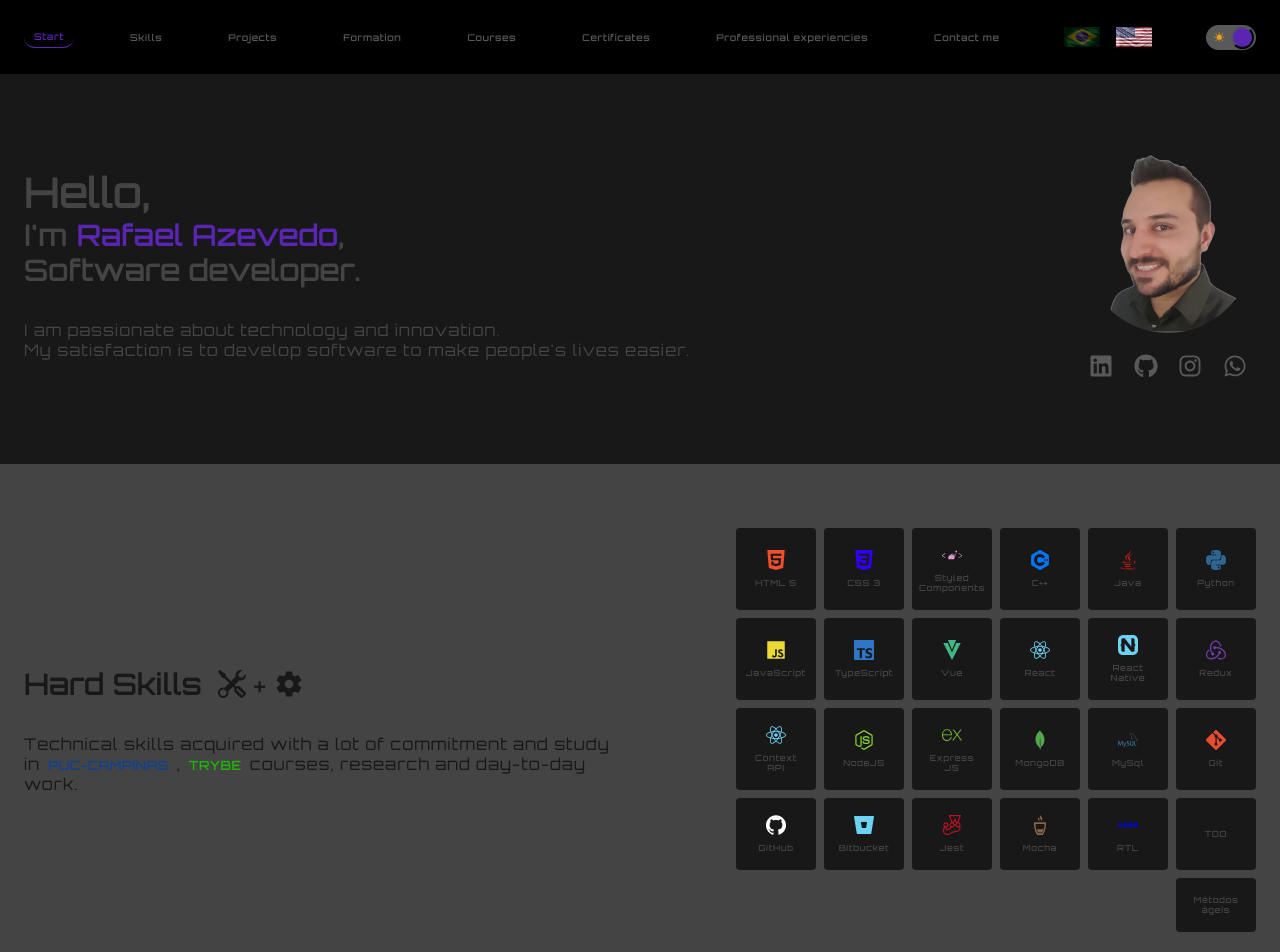
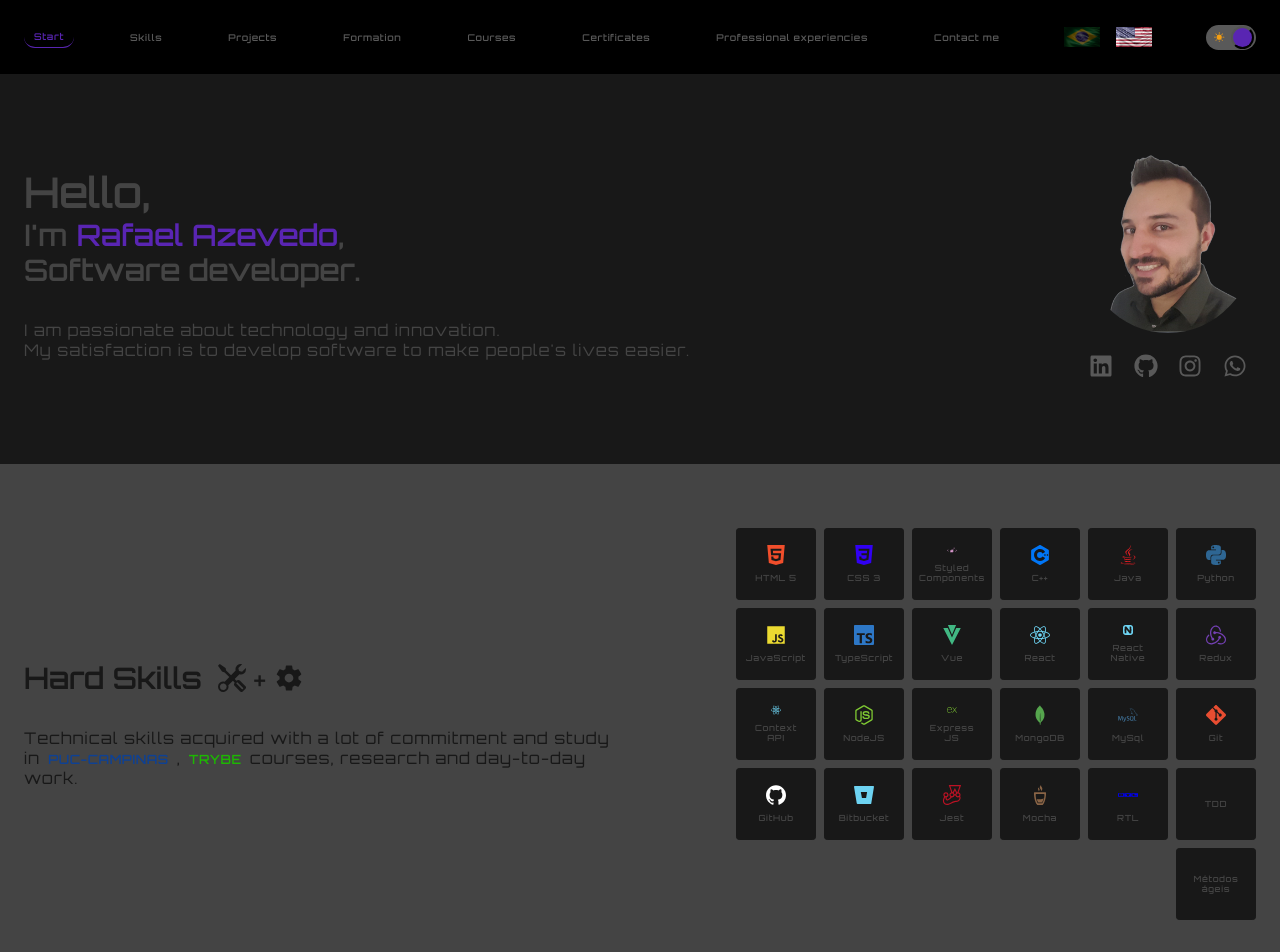
Before and after one commit to RafaelBiatoAzevedo/portifolio-Rafael-Azevedo, a React (Create React App) app: page / in a window 1280 px wide. Shown: the top 952 px of the page. Built offline with nearby package versions, Linux system fonts and the light colour scheme.

Commit message:
feat: add new links tech

```diff
--- a/src/components/Skills/components/LinkTech/styles.ts
+++ b/src/components/Skills/components/LinkTech/styles.ts
@@ -13,6 +13,7 @@ export const Wrapper = styled.a`
   text-align: center;
 
   width: 10rem;
+  height: 9rem;
 
   gap: 1rem;
   padding: ${(p) => p.theme.spacing.md};
--- a/src/components/Skills/styles.ts
+++ b/src/components/Skills/styles.ts
@@ -66,7 +66,7 @@ export const GridTechs = styled.div`
   justify-content: flex-end;
   flex-direction: row;
   flex-wrap: wrap;
-  max-width: 45%;
+  max-width: 43%;
   gap: 1rem;
 `;
 
```
